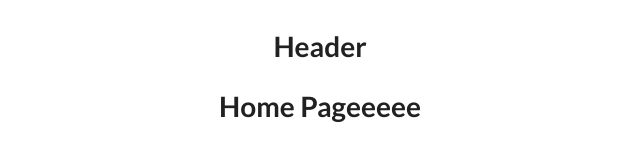
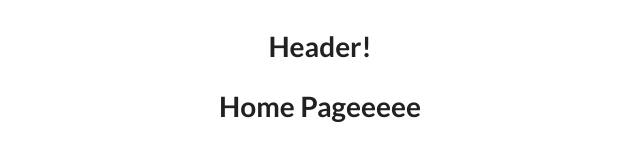
Before and after one commit to mgrassa14/portfolio, a React (Vite) app: page / in a window 1280 px wide. Shown: the top 160 px of the page, without its empty margins (320-960 px from the left). Built offline with nearby package versions, Linux system fonts and the light colour scheme.

Commit message:
ran npm run build to make build directory

```diff
--- a/src/components/Header/Header.jsx
+++ b/src/components/Header/Header.jsx
@@ -1,5 +1,5 @@
 export default function Header() {
     return(
-        <h1>Header</h1>
+        <h1>Header!</h1>
     )
 }
```
